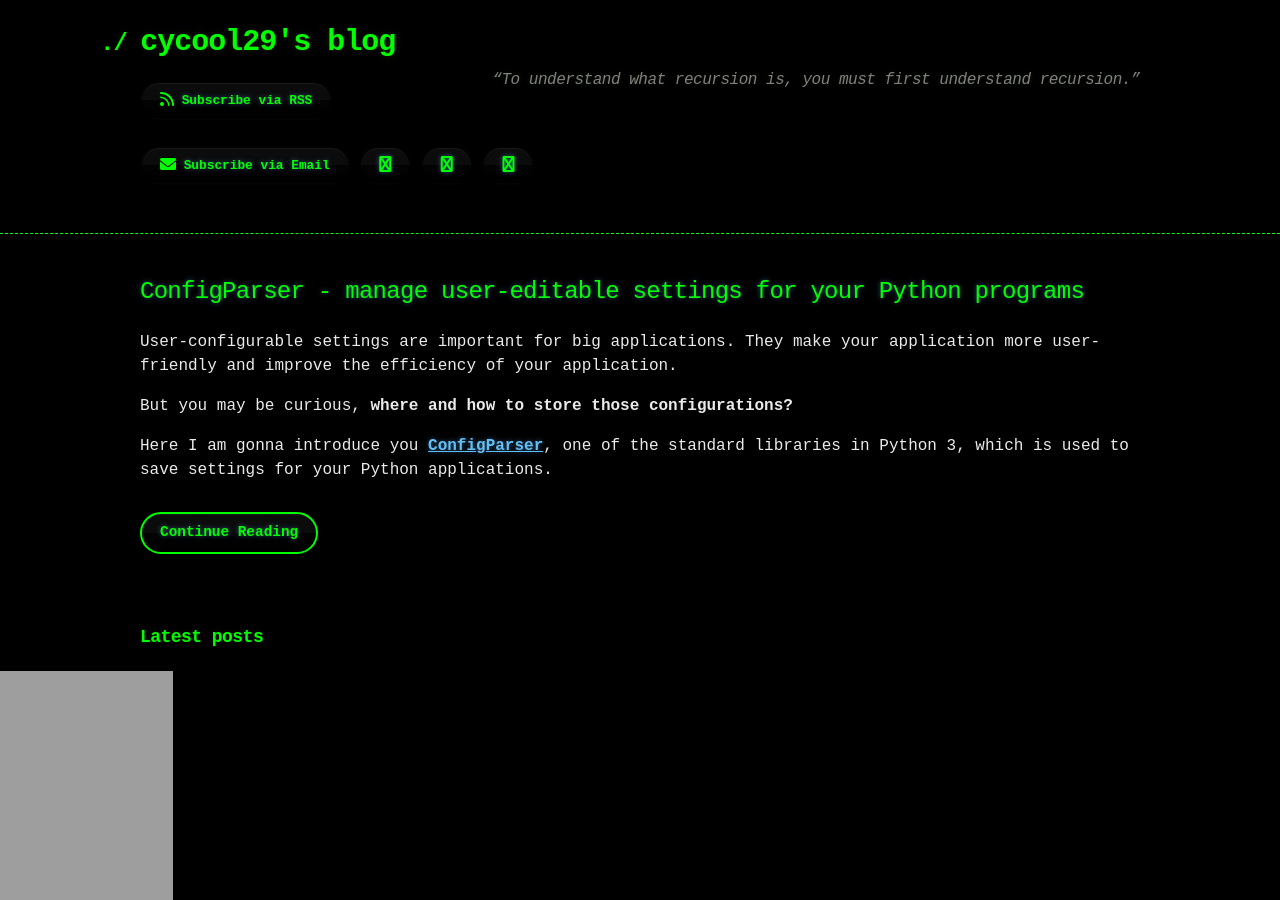
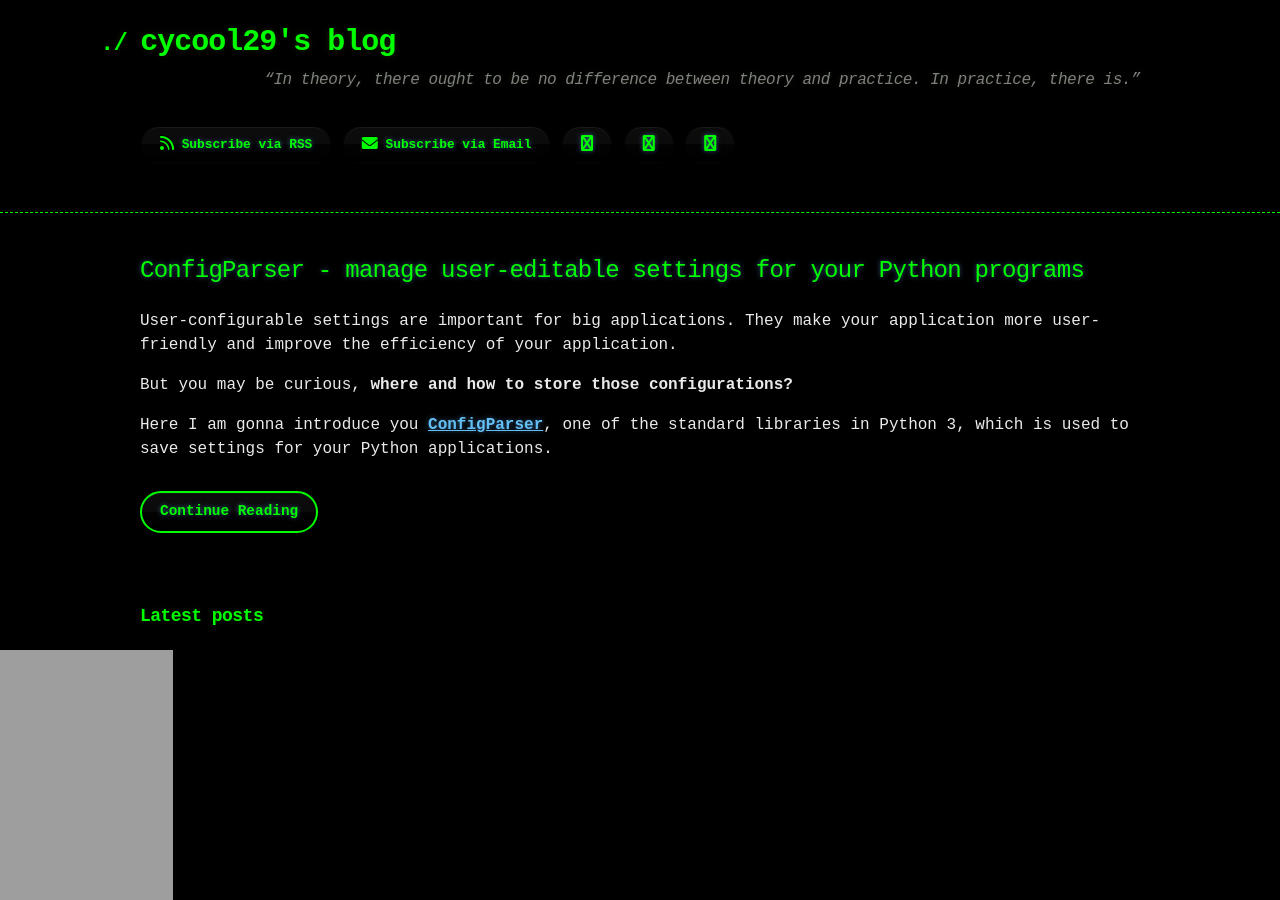
Before and after one commit to cycool29/cycool29.github.io, a Jekyll site: the page built from index.md, in a window 1280 px wide and 900 px high. Built offline with Jekyll 4.4.1, drawn with Linux system fonts in a browser that asks for light colours; a style sheet for code colours, icons or effects is not loaded.

Commit message:
Update quotes

```diff
--- a/_config.yml
+++ b/_config.yml
@@ -1,5 +1,5 @@
 title: cycool29's blog
-description: "“To understand what recursion is, you must first understand recursion.” "
+description: "“In theory, there ought to be no difference between theory and practice. In practice, there is.” "
 bio: A high school student. Intermediate in Python, Git, Bash. Learning JavaScript. He/Him. "
 author: cycool29
 url: https://cycool29.github.io
```
